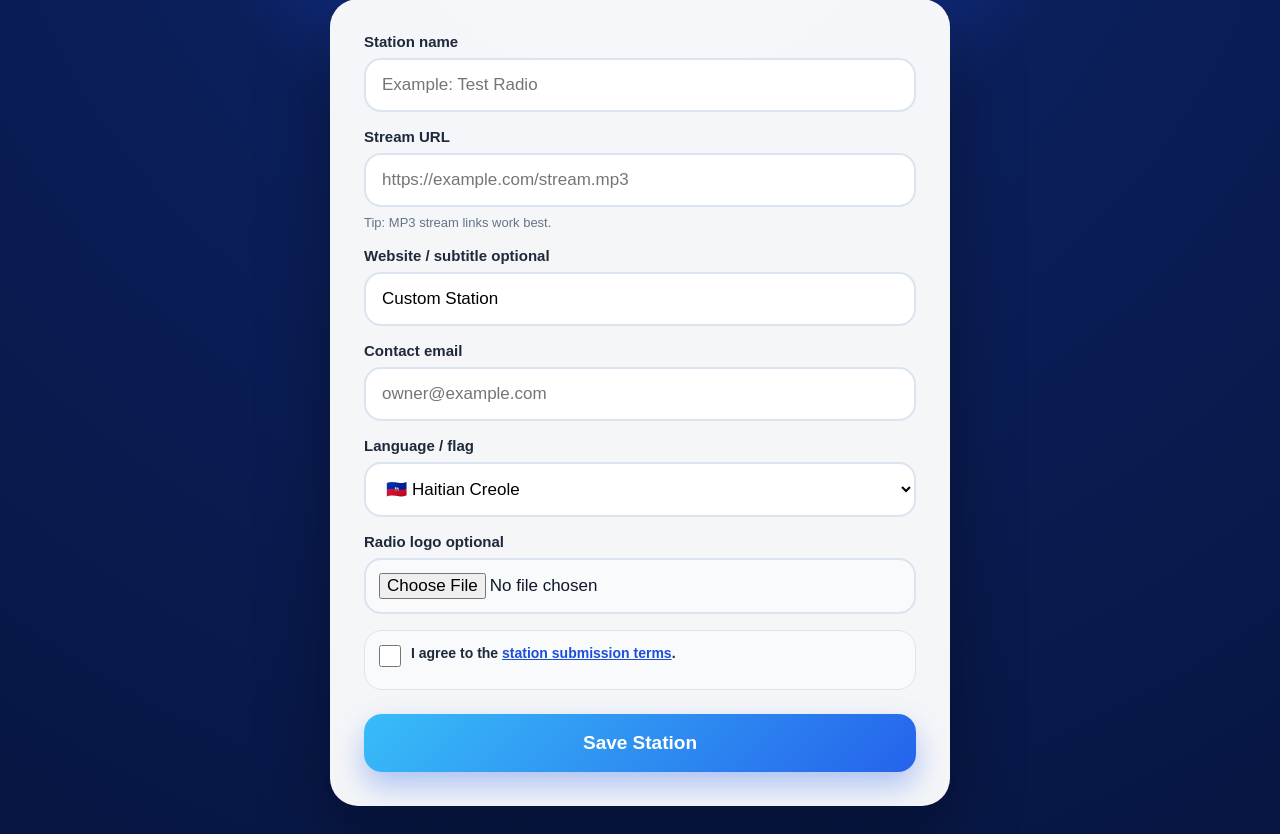
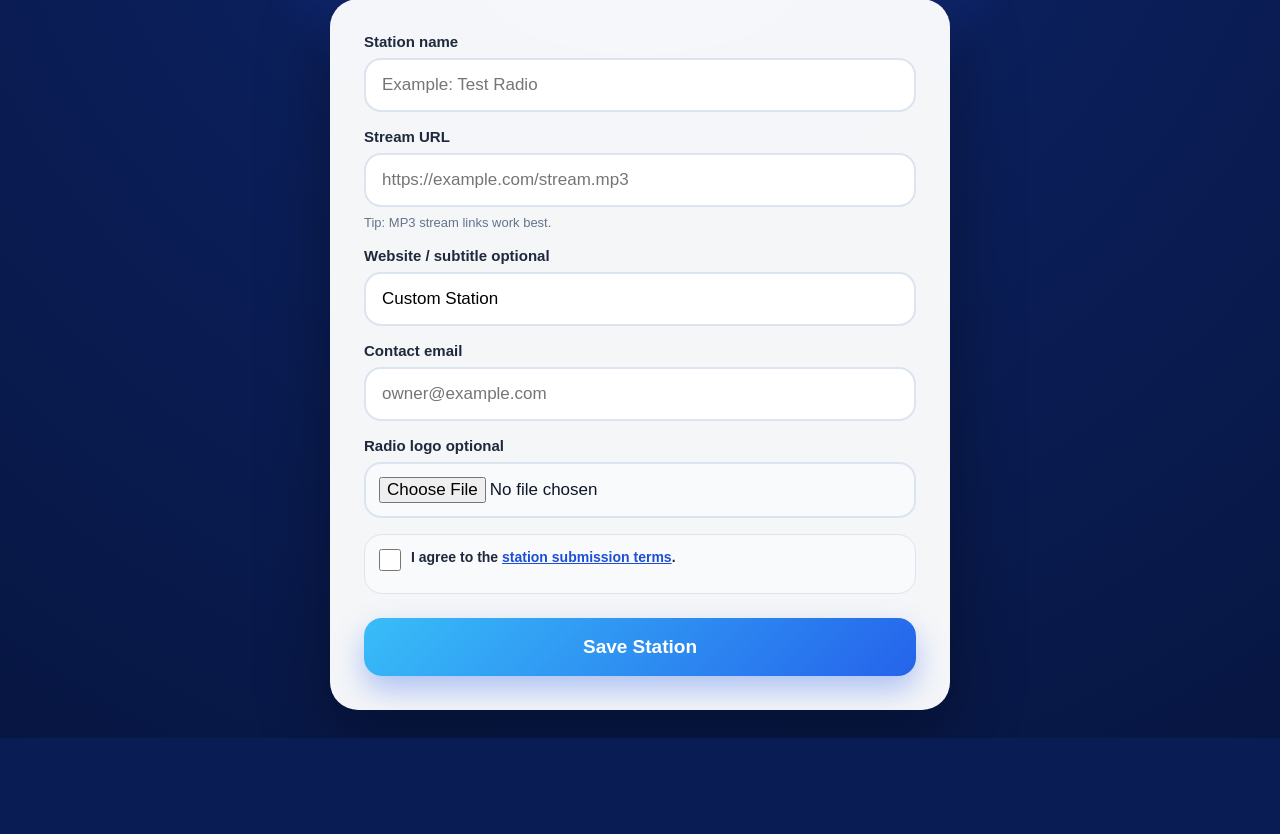
Before and after one commit to peterbarthelemy845-rgb/radio-server, a Flask app: page /add_station in a window 1280 px wide. Shown: the part 243-1077 px from the top of the page. After the commit the page ends 981 px from the top, so only its background shows below. Run offline with Flask 3, Linux system fonts and the light colour scheme; some libraries are stand-ins or nearby versions.

Commit message:
Add files via upload

```diff
--- a/templates/add_station.html
+++ b/templates/add_station.html
@@ -48,15 +48,7 @@ h1{font-size:clamp(32px,8vw,48px);line-height:1.05;margin:0;font-weight:900;lett
         <label for="contact_email" data-i18n="emailLabel">Contact email</label>
         <input id="contact_email" name="contact_email" type="email" required placeholder="owner@example.com" autocomplete="email" value="{{ form.contact_email|default('') if form is defined else '' }}" >
       </div>
-      <div class="row">
-        <label for="language" data-i18n="languageFlagLabel">Language / flag</label>
-        <select id="language" name="language" onchange="setLanguage(this.value)" style="width:100%;min-height:54px;padding:15px 16px;border-radius:17px;border:2px solid #dbe4f0;background:#fff;font-size:17px">
-          <option value="en" {% if form and form.language == 'en' %}selected{% endif %}>🇺🇸 English</option>
-          <option value="es" {% if form and form.language == 'es' %}selected{% endif %}>🇪🇸 Spanish</option>
-          <option value="ht" {% if not form or form.language == 'ht' %}selected{% endif %}>🇭🇹 Haitian Creole</option>
-          <option value="fr" {% if form and form.language == 'fr' %}selected{% endif %}>🇫🇷 French</option>
-        </select>
-      </div>
+
 
       <div class="row">
         <label for="logo_image" data-i18n="logoUploadLabel">Radio logo optional</label>
```
Also changed, not shown: templates/index.html (+1 -1 lines).
